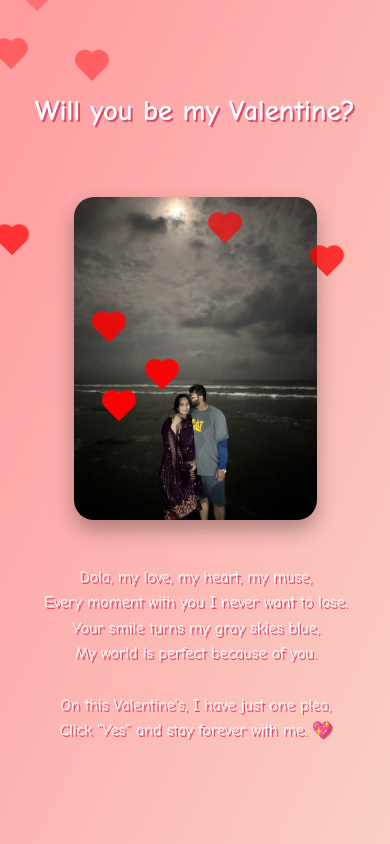
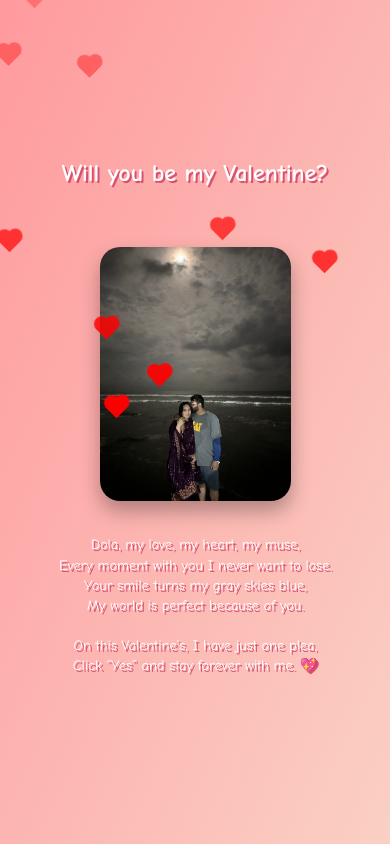
Before and after one commit to guykarim/Valentine-Special, a plain HTML site: page index.html in a window 390 px wide. Both pictures are taken after a click on the button "Yes". Drawn offline with Linux system fonts and the light colour scheme.

Commit message:
Refactor index.html for better styling and layout
Updated styles and structure for improved layout and responsiveness.

```diff
--- a/index.html
+++ b/index.html
@@ -20,15 +20,15 @@
   }
 
   h1 {
-    font-size: 2em;
+    font-size: 1.8em; /* smaller */
     color: #fff;
     text-shadow: 2px 2px #d94f70;
-    margin-bottom: 40px;
+    margin-bottom: 30px;
   }
 
   button {
-    font-size: 1.2em;
-    padding: 12px 25px;
+    font-size: 1em;  /* smaller */
+    padding: 10px 20px;
     margin: 15px;
     cursor: pointer;
     border-radius: 12px;
@@ -53,7 +53,7 @@
     background-color: #ffe066;
     color: #333;
     position: absolute;
-    left: 50%; /* start in center */
+    left: 50%;
     top: 60%;
     transform: translate(-50%, -50%);
   }
@@ -61,28 +61,27 @@
   #result {
     display: none;
     margin-top: 20px;
-    max-width: 80%;
-    max-height: 70vh;
-    overflow-y: auto;
+    max-width: 90%;
+    max-height: 65vh; /* smaller so text fits */
+    overflow-y: auto;  /* scroll if needed */
     animation: fadeIn 1s forwards;
     padding: 10px;
   }
 
   #result img {
-    width: 60%;          /* smaller image */
-    max-width: 300px;
+    width: 50%;       /* smaller image */
+    max-width: 250px;
     height: auto;
     border-radius: 20px;
     box-shadow: 0 10px 20px rgba(0,0,0,0.3);
   }
 
   #result p {
-    font-size: 1.2em;    /* smaller text */
-    margin-top: 15px;
+    font-size: 1em;     /* much smaller */
+    margin-top: 10px;
     color: #fff;
     text-shadow: 2px 2px #d94f70;
-    animation: fadeInText 2s forwards;
-    line-height: 1.8em;
+    line-height: 1.6em;
     white-space: pre-line;
   }
 
@@ -91,15 +90,10 @@
     to { opacity: 1; transform: scale(1); }
   }
 
-  @keyframes fadeInText {
-    from { opacity: 0; transform: translateY(20px); }
-    to { opacity: 1; transform: translateY(0); }
-  }
-
   .heart {
     position: absolute;
-    width: 20px;
-    height: 20px;
+    width: 15px;      /* smaller hearts */
+    height: 15px;
     background: red;
     transform: rotate(-45deg);
     animation: float 5s infinite;
@@ -108,25 +102,24 @@
   .heart::after {
     content: '';
     position: absolute;
-    width: 20px;
-    height: 20px;
+    width: 15px;
+    height: 15px;
     background: red;
     border-radius: 50%;
   }
-  .heart::before { top: -10px; left: 0; }
-  .heart::after { left: 10px; top: 0; }
+  .heart::before { top: -7.5px; left: 0; }
+  .heart::after { left: 7.5px; top: 0; }
 
   @keyframes float {
     0% { transform: translateY(0) rotate(-45deg); opacity: 1; }
     100% { transform: translateY(-600px) rotate(-45deg); opacity: 0; }
   }
 
-  /* Responsive adjustments */
   @media(max-width: 500px) {
-    h1 { font-size: 1.8em; }
-    button { font-size: 1em; padding: 8px 18px; }
-    #result p { font-size: 1em; line-height: 1.6em; }
-    #result img { width: 80%; max-width: 250px; }
+    h1 { font-size: 1.5em; }
+    button { font-size: 0.9em; padding: 8px 15px; }
+    #result p { font-size: 0.9em; line-height: 1.4em; }
+    #result img { width: 70%; max-width: 200px; }
   }
 </style>
 </head>
@@ -166,14 +159,14 @@
   }
   setInterval(createHeart, 300);
 
-  // Constrain No button movement inside viewport
+  // Constrain No button inside viewport
   document.addEventListener('mousemove', (e) => {
     const x = e.clientX;
     const y = e.clientY;
     const btnX = noBtn.offsetLeft + noBtn.offsetWidth / 2;
     const btnY = noBtn.offsetTop + noBtn.offsetHeight / 2;
     const distance = Math.hypot(btnX - x, btnY - y);
-    if(distance < 120){
+    if(distance < 100){
       const newX = Math.random() * (window.innerWidth - noBtn.offsetWidth);
       const newY = Math.random() * (window.innerHeight - noBtn.offsetHeight);
       noBtn.style.left = Math.max(0, Math.min(newX, window.innerWidth - noBtn.offsetWidth)) + 'px';
```
